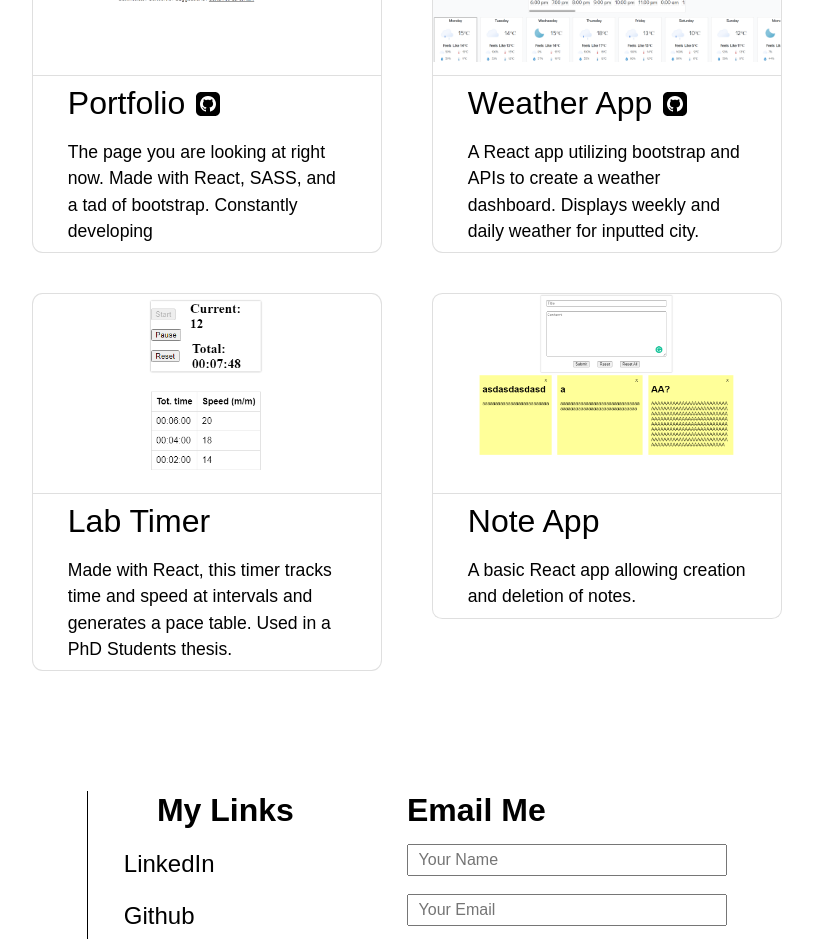
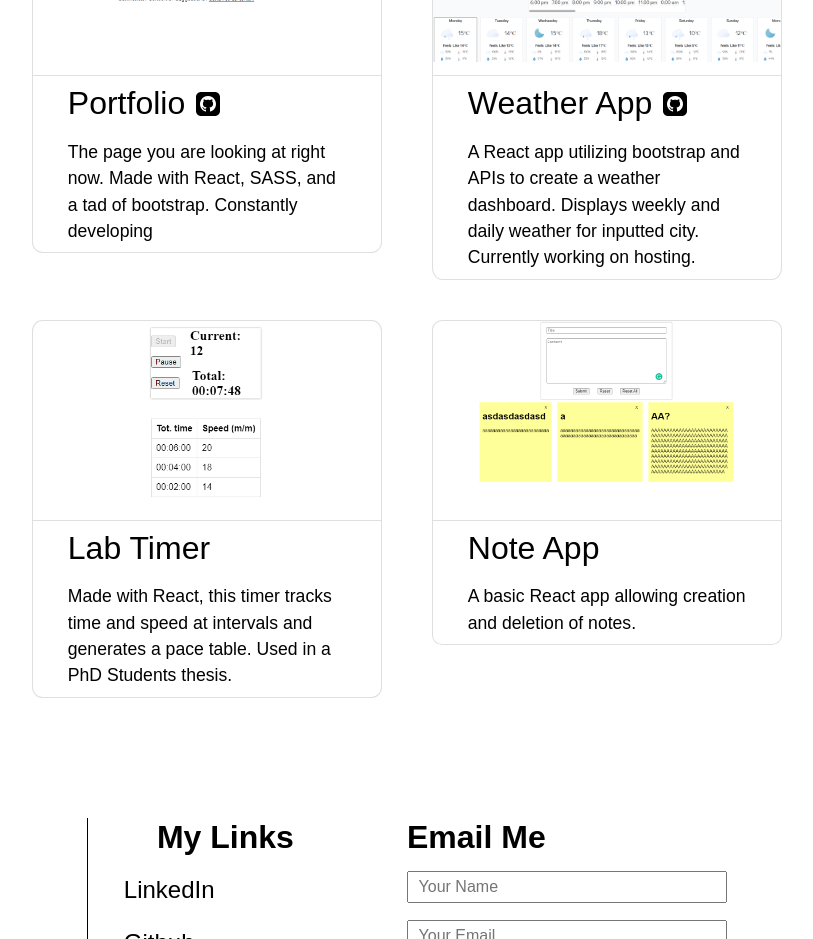
Before and after one commit to Ben-Langlois/Portfolio, a React (Create React App) app: page / in a window 1280 px wide. Shown: the part 1680-2619 px from the top of the page, without its empty margins (233-1046 px from the left). Built offline with nearby package versions, Linux system fonts and the light colour scheme; a web font is replaced by a local one.

Commit message:
Updated project card to reflect state of development

```diff
--- a/src/App.js
+++ b/src/App.js
@@ -95,8 +95,8 @@ const projectsObj = [
   },
   {
     name: 'Weather App',
-    desc: 'A React app utilizing bootstrap and APIs to create a weather dashboard. Displays weekly and daily weather for inputted city.',
-    url: '#',
+    desc: 'A React app utilizing bootstrap and APIs to create a weather dashboard. Displays weekly and daily weather for inputted city. Currently working on hosting.',
+    url: '',
     img: weatherapp,
     alt: 'Weather App Dashboard',
     diff: 5,
```
